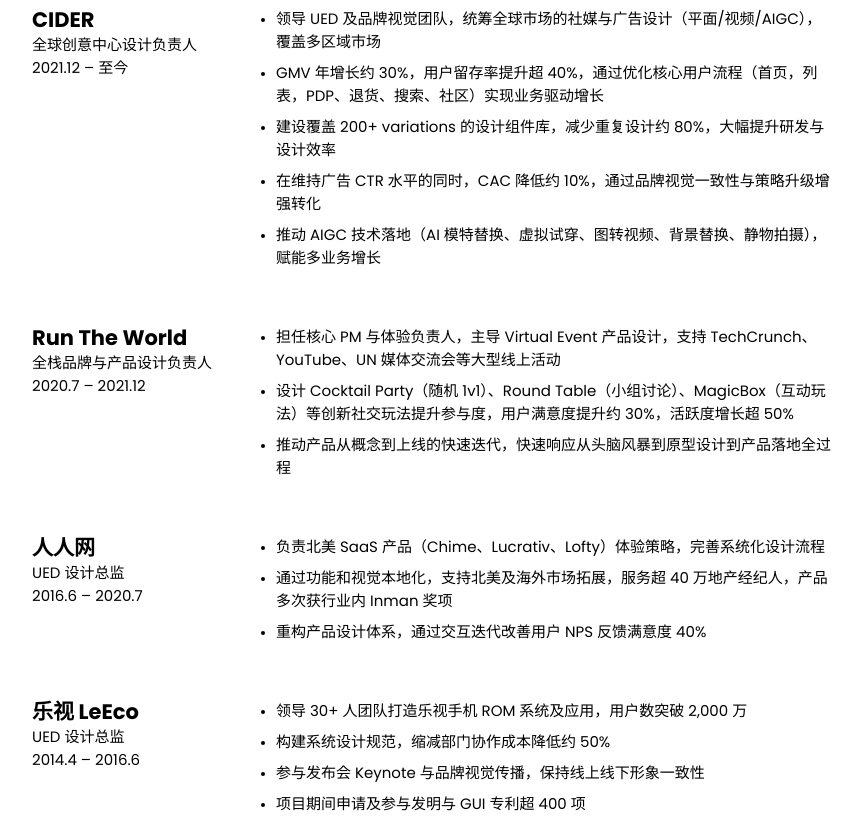
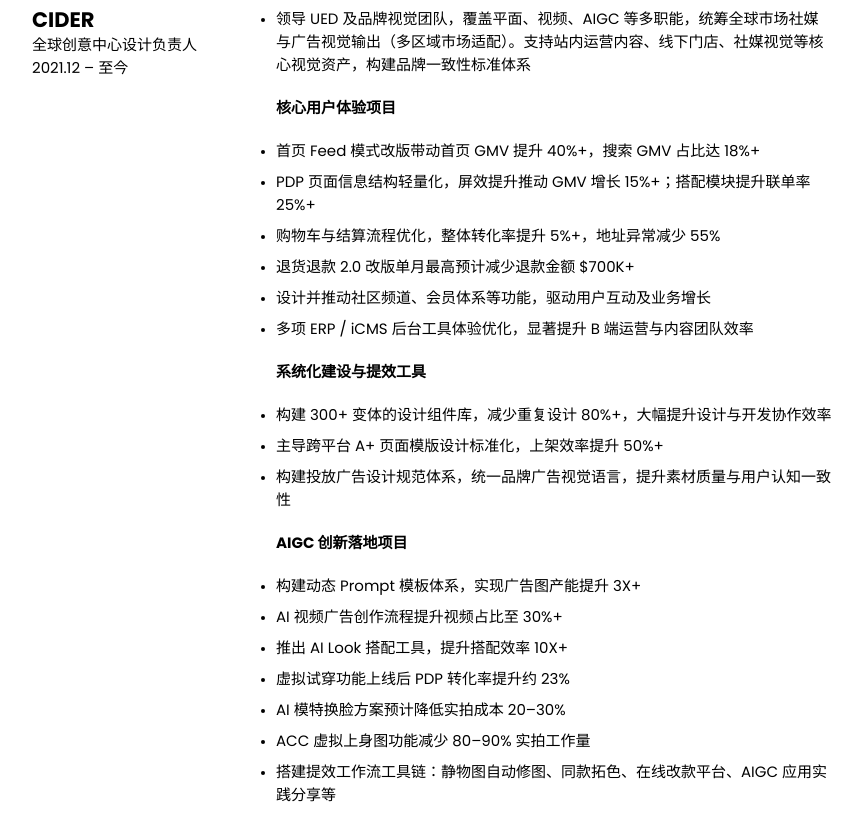
Before and after one commit to abelsuzihan/abelsuzihan.github.io, a plain HTML site: page resume/cn.html in a window 1280 px wide. Shown: the part 840-1666 px from the top of the page, without its empty margins (208-1070 px from the left). Drawn offline with Linux system fonts and the light colour scheme; a web font is replaced by a local one.

Commit message:
update resume html 2026

```diff
--- a/resume/cn.html
+++ b/resume/cn.html
@@ -66,7 +66,7 @@
 <div class="side-info">
     <a href="javascript:void(0);" onclick="copyText('+86 18618162161')">手机&微信</a> |
     <a href="mailto:abelsu12@icloud.com">abelsu12@icloud.com</a> |
-    <a href="苏子涵-简历-2025.pdf" download>下载 PDF 文档</a> |
+    <a href="苏子涵-简历-2026.pdf" download>下载 PDF 文档</a> |
     <a href="en.html" target="_self">English Version</a>
 </div>
 <p>拥有 15 年品牌与用户体验设计经验，覆盖全球多地区市场与数亿用户，兼具跨国团队管理与多文化协作优势。擅长以系统化设计方法论（用户洞察 — 目标聚焦 — 创新方案 — 快速验证）驱动产品与品牌持续成长，平衡商业与用户体验双重价值。历任多家科技与互联网企业设计负责人，拥有从 0 到 1 团队搭建、跨职能合作、战略性创新与变革经验。</p>
@@ -81,11 +81,26 @@
         <p>全球创意中心设计负责人<br/>2021.12 – 至今</p>
     </div>
     <ul>
-        <li>领导 UED 及品牌视觉团队，统筹全球市场的社媒与广告设计（平面/视频/AIGC），覆盖多区域市场</li>
-        <li>GMV 年增长约 30%，用户留存率提升超 40%，通过优化核心用户流程（首页，列表，PDP、退货、搜索、社区）实现业务驱动增长</li>
-        <li>建设覆盖 200+ variations 的设计组件库，减少重复设计约 80%，大幅提升研发与设计效率</li>
-        <li>在维持广告 CTR 水平的同时，CAC 降低约 10%，通过品牌视觉一致性与策略升级增强转化</li>
-        <li>推动 AIGC 技术落地（AI 模特替换、虚拟试穿、图转视频、背景替换、静物拍摄），赋能多业务增长</li>
+        <li>领导 UED 及品牌视觉团队，覆盖平面、视频、AIGC 等多职能，统筹全球市场社媒与广告视觉输出（多区域市场适配）。支持站内运营内容、线下门店、社媒视觉等核心视觉资产，构建品牌一致性标准体系</li>
+        <h4>核心用户体验项目</h4>
+        <li>首页 Feed 模式改版带动首页 GMV 提升 40%+，搜索 GMV 占比达 18%+</li>
+        <li>PDP 页面信息结构轻量化，屏效提升推动 GMV 增长 15%+；搭配模块提升联单率 25%+</li>
+        <li>购物车与结算流程优化，整体转化率提升 5%+，地址异常减少 55%</li>
+        <li>退货退款 2.0 改版单月最高预计减少退款金额 $700K+</li>
+        <li>设计并推动社区频道、会员体系等功能，驱动用户互动及业务增长</li>
+        <li>多项 ERP / iCMS 后台工具体验优化，显著提升 B 端运营与内容团队效率</li>
+        <h4>系统化建设与提效工具</h4>
+        <li>构建 300+ 变体的设计组件库，减少重复设计 80%+，大幅提升设计与开发协作效率</li>
+        <li>主导跨平台 A+ 页面模版设计标准化，上架效率提升 50%+</li>
+        <li>构建投放广告设计规范体系，统一品牌广告视觉语言，提升素材质量与用户认知一致性</li>
+        <h4>AIGC 创新落地项目</h4>
+        <li>构建动态 Prompt 模板体系，实现广告图产能提升 3X+</li>
+        <li>AI 视频广告创作流程提升视频占比至 30%+</li>
+        <li>推出 AI Look 搭配工具，提升搭配效率 10X+</li>
+        <li>虚拟试穿功能上线后 PDP 转化率提升约 23%</li>
+        <li>AI 模特换脸方案预计降低实拍成本 20–30%</li>
+        <li>ACC 虚拟上身图功能减少 80–90% 实拍工作量</li>
+        <li>搭建提效工作流工具链：静物图自动修图、同款拓色、在线改款平台、AIGC 应用实践分享等</li>
     </ul>
 </div>
 <div class="two-columns date">
```
Also changed, not shown: resume/en.html (+16 -6 lines), 2 other files.
